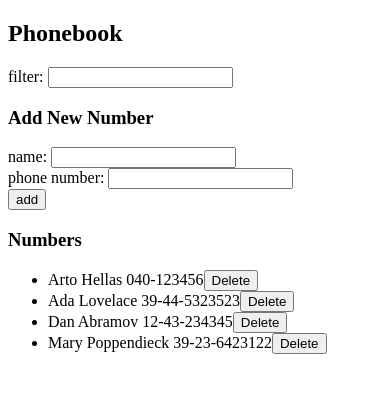
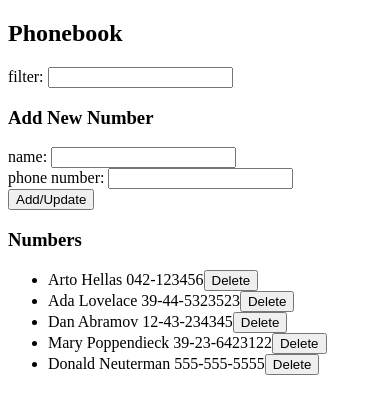
Before and after one commit to dneuterman/fullstack-open-part2, a React (Vite) app in the folder phonebook/: page / in a window 390 px wide. Shown: the top 414 px of the page. Built offline with nearby package versions, Linux system fonts and the light colour scheme; data requests are answered from the project's data file.

Commit message:
phonebook 2.15 complete

```diff
--- a/phonebook/db.json
+++ b/phonebook/db.json
@@ -2,7 +2,7 @@
   "persons": [
     {
       "name": "Arto Hellas",
-      "number": "040-123456",
+      "number": "042-123456",
       "id": "1"
     },
     {
@@ -19,6 +19,11 @@
       "name": "Mary Poppendieck",
       "number": "39-23-6423122",
       "id": "4"
+    },
+    {
+      "id": "8937",
+      "name": "Donald Neuterman",
+      "number": "555-555-5555"
     }
   ]
 }
--- a/phonebook/src/App.jsx
+++ b/phonebook/src/App.jsx
@@ -22,14 +22,25 @@ const App = () => {
 
   const updatePhonebook = (event) => {
     event.preventDefault();
-    if (persons.find(person => person.name.toLowerCase() === newName.toLowerCase())) {
-      alert(`${newName} is already in the phonebook.`);
-      return
-    }
-    if (newPhoneNumber === '') {
-      alert("Please enter a phone number");
-      return
-    }
+    const foundPerson = persons.find(person => person.name.toLowerCase() === newName.toLowerCase())
+    if (foundPerson) {
+      if (newPhoneNumber === '') {
+        alert(`Please enter a phone number if you would like to update the phone number of ${foundPerson.name}`);
+      } else {
+        if (window.confirm(`Would you like to update the phone nnumber of ${foundPerson.name}?`)) {
+          const changedPerson = { ...foundPerson, number: newPhoneNumber}
+          phonebookService.updatePerson(changedPerson).then(returnedPerson => {
+            setPersons(persons.map(person => person.id !== returnedPerson.id ? person : returnedPerson))
+            setNewName('')
+            setNewPhoneNumber('')
+          })
+        }
+      }
+    } else {
+      if (newPhoneNumber === '') {
+        alert('Please enter a phone number to add new person to the phonebook')
+        return
+      }
       const personObject = {
         name: newName,
         number: newPhoneNumber
@@ -42,6 +53,7 @@ const App = () => {
           setNewName('');
           setNewPhoneNumber('');
         })
+    }
   }
 
   // simple callback function to handle all the set useState functions
--- a/phonebook/src/components/PersonForm.jsx
+++ b/phonebook/src/components/PersonForm.jsx
@@ -8,7 +8,7 @@ const PersonForm = ({handleSubmit, handleNameChange, handlePhoneChange, newName,
           phone number: <input value={newPhoneNumber} onChange={handlePhoneChange} />
         </div>
         <div>
-          <button type="submit">add</button>
+          <button type="submit">Add/Update</button>
         </div>
       </form>
     )
--- a/phonebook/src/services/phonebook.js
+++ b/phonebook/src/services/phonebook.js
@@ -11,14 +11,14 @@ const addPerson = personObject => {
   return request.then(response =>  response.data)
 }
 
-// const updatePerson = (id, personObject) => {
-//   const request = axios.put(`${baseUrl}/${id}`, personObject)
-//   return request.then(response => response.data)
-// }
+const updatePerson = (personObject) => {
+  const request = axios.put(`${baseUrl}/${personObject.id}`, personObject)
+  return request.then(response => response.data)
+}
 
 const deletePerson = id => {
   const request = axios.delete(`${baseUrl}/${id}`)
   return request.then(response => response.data)
 }
 
-export default { getAll, addPerson, deletePerson }
+export default { getAll, addPerson, updatePerson, deletePerson }
```
